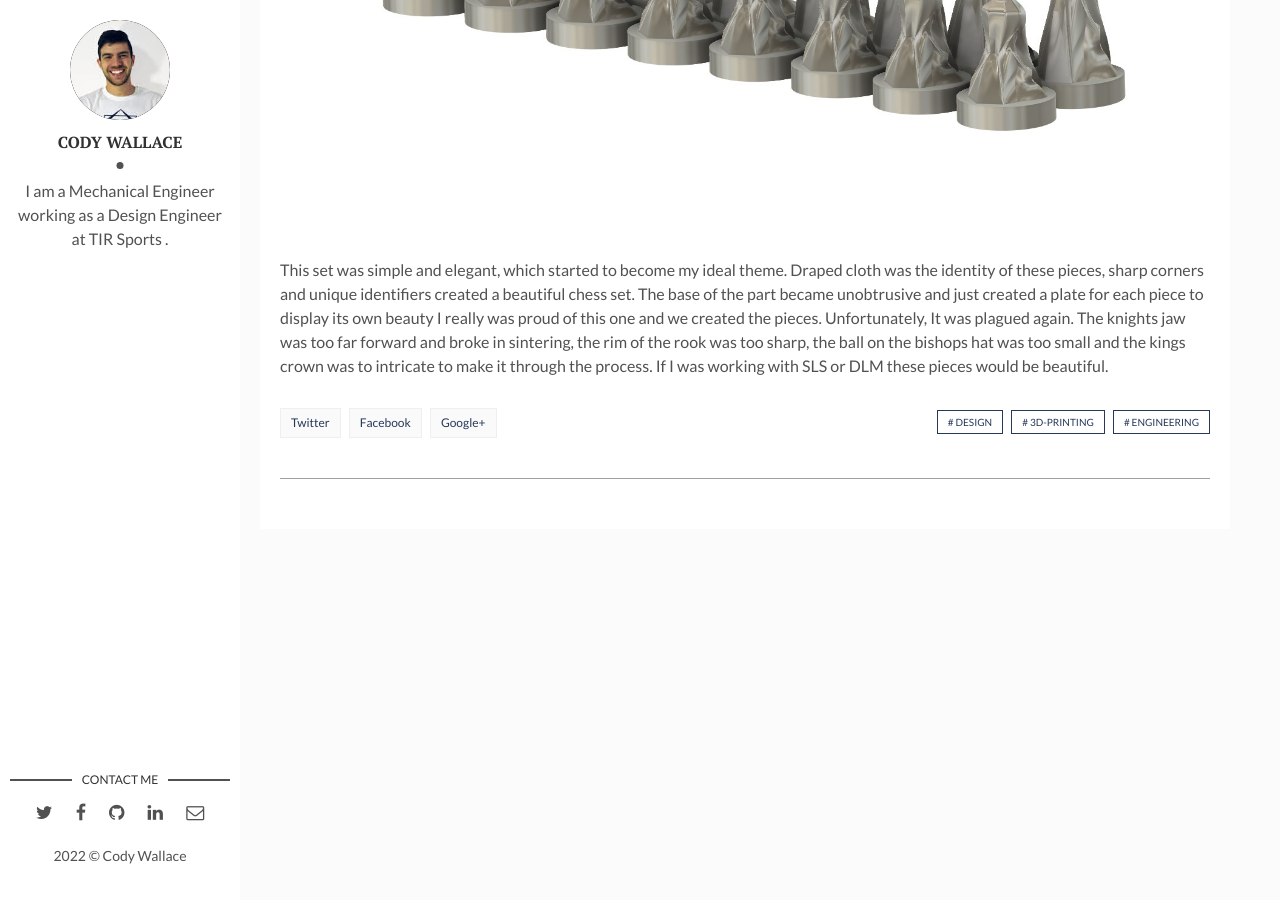
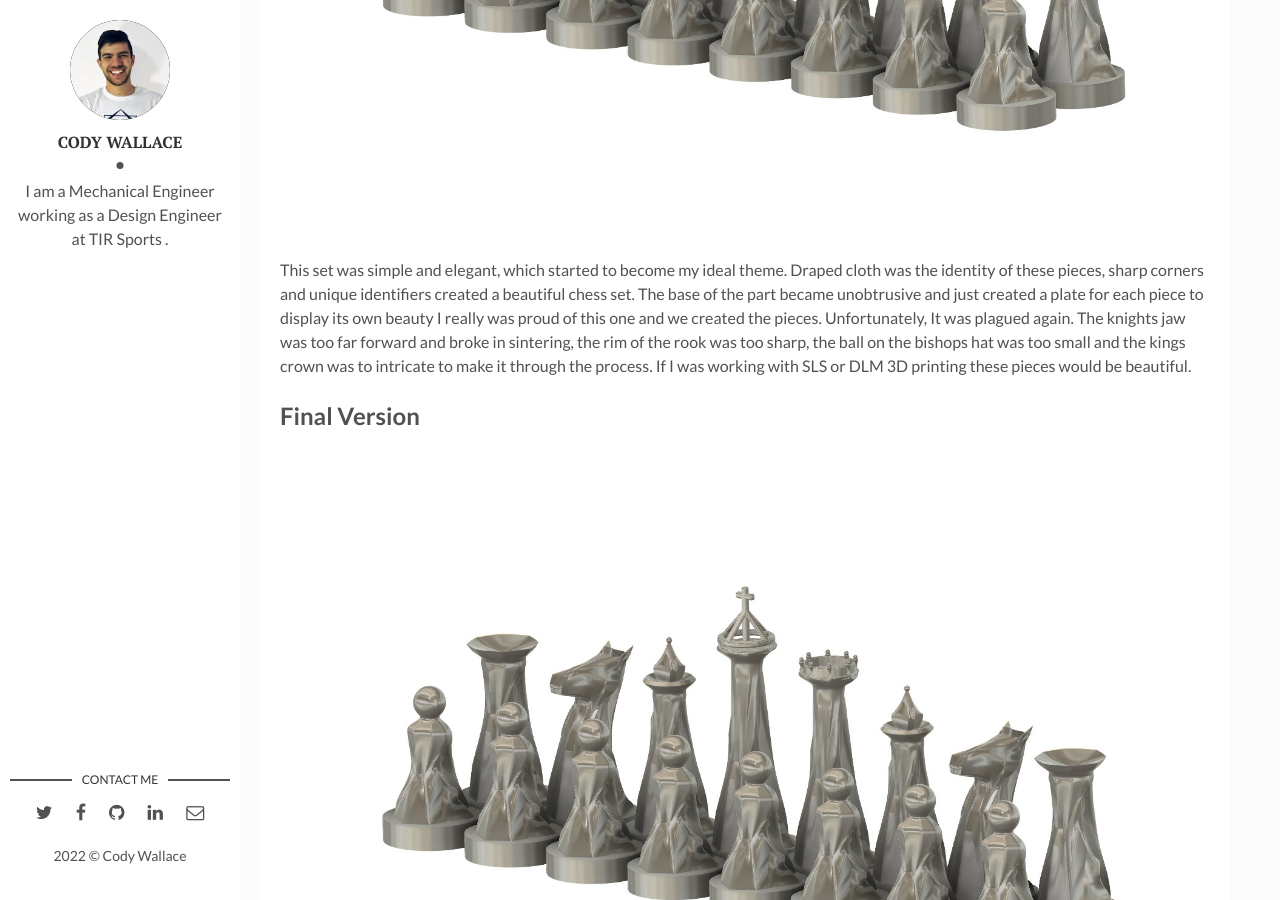
Before and after one commit to CodyWallace245/Portfolio, a Jekyll site: the page built from _posts/2022-10-22-Chess-Set.markdown, in a window 1280 px wide and 900 px high, scrolled down 6162 px. Built offline with Jekyll 4.4.1, drawn with Linux system fonts in a browser that asks for light colours.

Commit message:
Update 2022-10-22-Chess-Set.markdown

```diff
--- a/_posts/2022-10-22-Chess-Set.markdown
+++ b/_posts/2022-10-22-Chess-Set.markdown
@@ -35,4 +35,7 @@ I reviewed my previous work and returned to a more classical thematic look. Medi
 
 ## Iteration 5
 ![Iteration 5]({{site.baseurl}}/assets/img/Chess Set/Mesh Chess Set.jpg)
-This set was simple and elegant, which started to become my ideal theme. Draped cloth was the identity of these pieces, sharp corners and unique identifiers created a beautiful chess set. The base of the part became unobtrusive and just created a plate for each piece to display its own beauty I really was proud of this one and we created the pieces. Unfortunately, It was plagued again. The knights jaw was too far forward and broke in sintering, the rim of the rook was too sharp, the ball on the bishops hat was too small and the kings crown was to intricate to make it through the process. If I was working with SLS or DLM these pieces would be beautiful.
+This set was simple and elegant, which started to become my ideal theme. Draped cloth was the identity of these pieces, sharp corners and unique identifiers created a beautiful chess set. The base of the part became unobtrusive and just created a plate for each piece to display its own beauty I really was proud of this one and we created the pieces. Unfortunately, It was plagued again. The knights jaw was too far forward and broke in sintering, the rim of the rook was too sharp, the ball on the bishops hat was too small and the kings crown was to intricate to make it through the process. If I was working with SLS or DLM 3D printing these pieces would be beautiful.
+
+## Final Version
+![Iteration 6]({{site.baseurl}}/assets/img/Chess Set/Mesh Chess Set.jpg)
```
